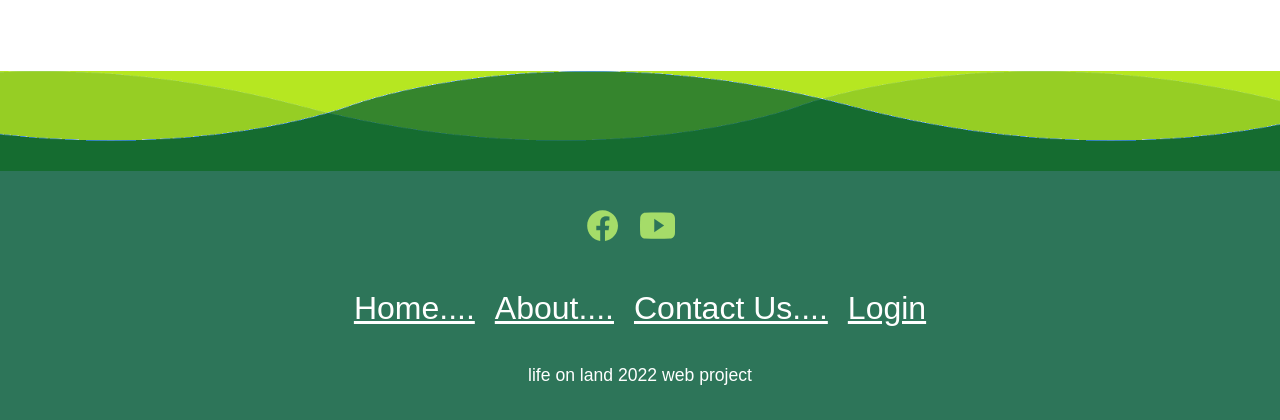
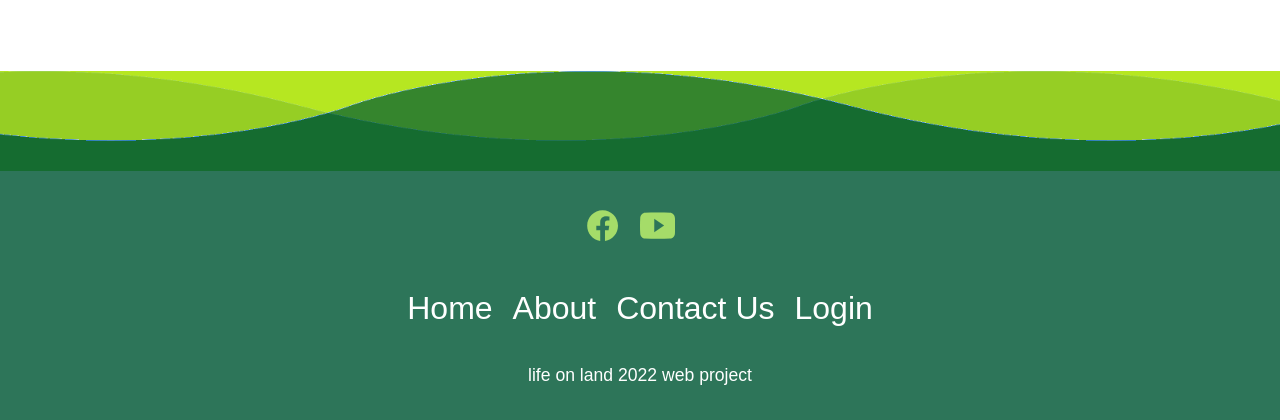
Before and after one commit to sathsaranigithub/new_project, a PHP site: page /message.html in a window 1280 px wide. Shown: the part 4974-5394 px from the top of the page. Run offline with PHP 8.4, Linux system fonts and the light colour scheme; some libraries are stand-ins or nearby versions.

Commit message:
add changes

```diff
--- a/message.html
+++ b/message.html
@@ -172,10 +172,10 @@
 
         </ul>
         <ul class="menu">
-          <li><a href="mainpagemodify.html">Home....</a></li>
-          <li><a href="aboutus.html">About.... </a></li>
-          <li><a href="http://localhost/new_project/contact/">Contact Us.... </a></li>
-          <li><a href="#">Login </a></li>
+          <li><a href="mainpagemodify.html">Home</a></li>
+          <li><a href="aboutus.html">About </a></li>
+          <li><a href="http://localhost/new_project/contact/">Contact Us </a></li>
+          <li><a href="#">Login</a></li>
         </ul>
         <p>life on land 2022 web project</p>
       </footer>
--- a/messagestyle.css
+++ b/messagestyle.css
@@ -9,6 +9,9 @@ body {
   font-size: 16px;
   line-height: 1.7;
   color: #000;
+}
+a {
+  text-decoration: none;
 }
 nav {
   background: rgb(4, 83, 4);
```
